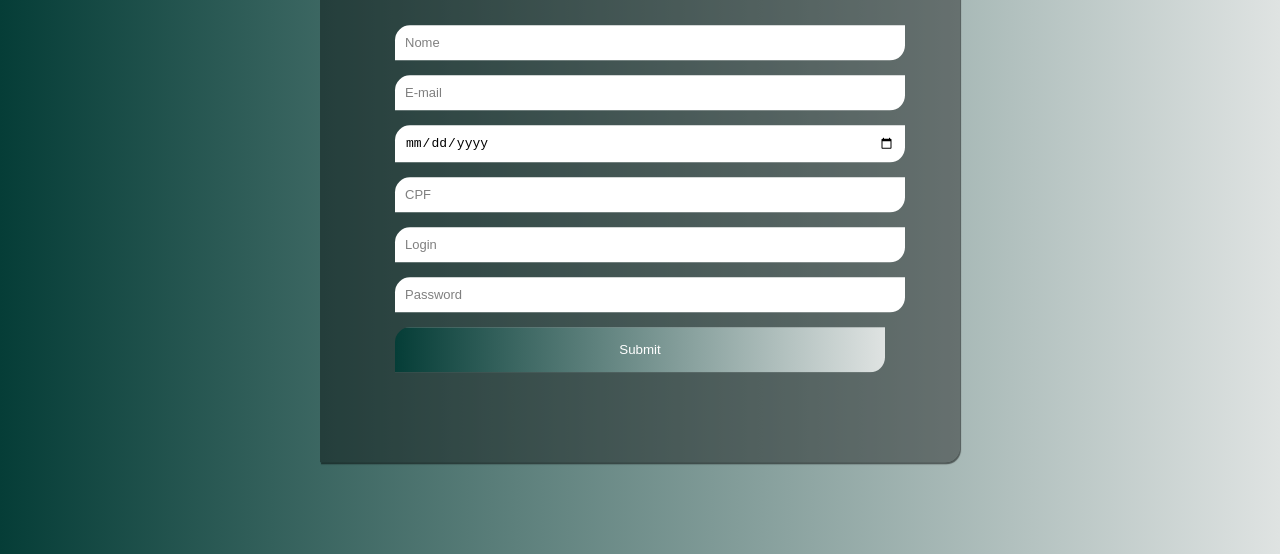
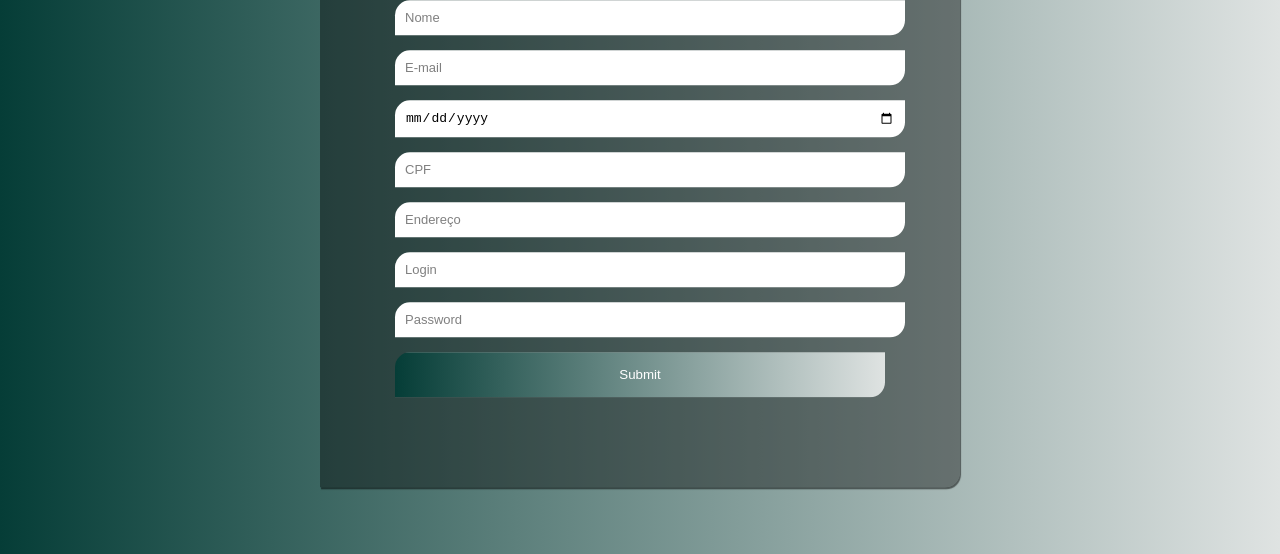
Before and after one commit to Henrick04/Tela-de-login, a plain HTML site: page cadastro.html in a window 1280 px wide. Shown: the part 246-800 px from the top of the page. Drawn offline with Linux system fonts and the light colour scheme.

Commit message:
Update cadastro.html

```diff
--- a/cadastro.html
+++ b/cadastro.html
@@ -14,6 +14,7 @@
         <input type="email" name="email" placeholder="E-mail">
         <input type="date" name="nascimento" placeholder="Data de Nascimento">
         <input type="number" name="numero" placeholder="CPF">
+        <input type="text" name="endereco" placeholder="Endereço">
         <input type="text" name="login" placeholder="Login">
         <input type="password" name="senha" placeholder="Password">
 
```
